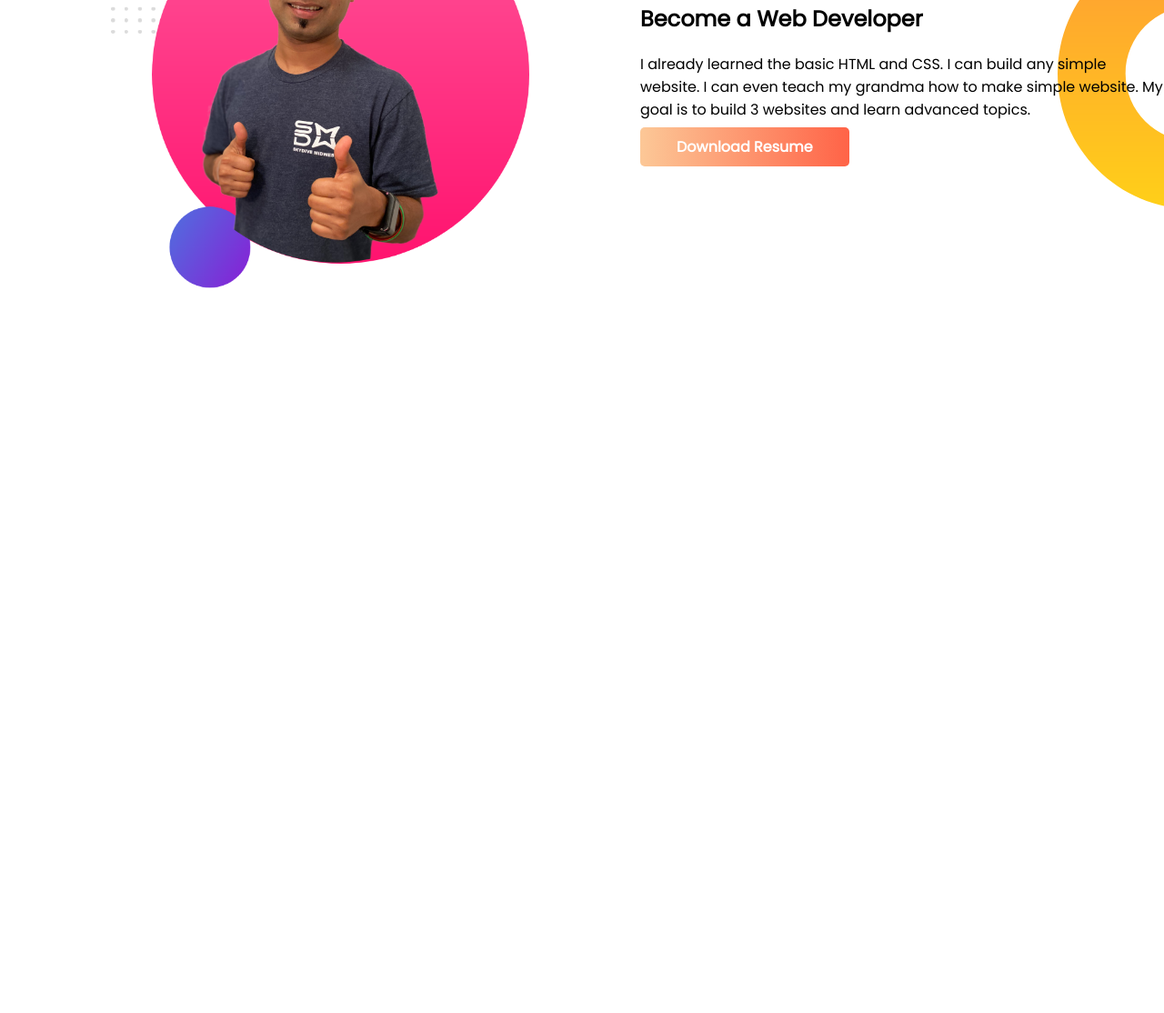
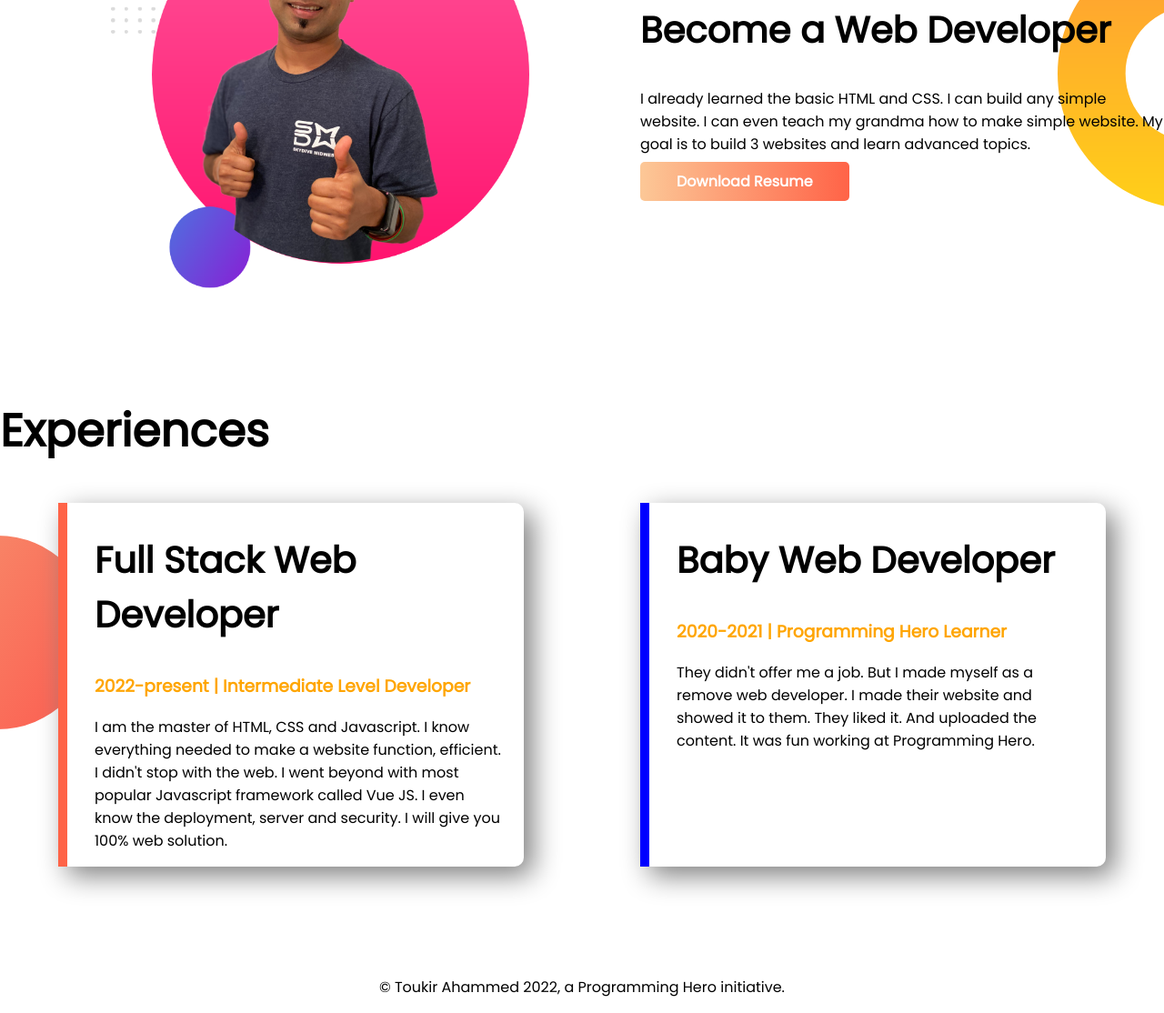
Before and after one commit to comconToukir/developer-portfolio, a plain HTML site: page index.html in a window 1280 px wide. Shown: the part 813-1927 px from the top of the page at 91% size. Before the commit the page ends 1250 px from the top, so only its background shows below. Drawn offline with Linux system fonts and the light colour scheme.

Commit message:
added exp-area and footer

```diff
--- a/index.html
+++ b/index.html
@@ -14,7 +14,7 @@
     <link rel="stylesheet" href="style.css" />
   </head>
   <body>
-    <section class="top-banner">
+    <section class="top-banner flexible-container">
       <div class="half-width">
         <h1>Welcome To</h1>
         <h1><span class="orange-color">Toukir Ahammed's</span>'s World</h1>
@@ -26,7 +26,7 @@
         <img src="images/jhankar.png" alt="Jhankar Mahbub">
       </div>
     </section>
-    <section class="dream-big">
+    <section class="dream-big flexible-container">
       <div class="half-width">
         <img src="images/jhankar2.png" alt="">
       </div>
@@ -37,5 +37,23 @@
         <a class="orange-button" href="" target="_blank">Download Resume</a>
       </div>
     </section>
+    <section class="exp-area">
+      <h1>Experiences</h1>
+      <div class="flexible-container">
+        <div id="full-stack-dev" class="half-width exp-card">
+          <h2>Full Stack Web Developer</h2>
+          <h3 class="orange-color">2022-present | Intermediate Level Developer</h3>
+          <p>I am the master of HTML, CSS and Javascript. I know everything needed to make a website function, efficient. I didn't stop with the web. I went beyond with most popular Javascript framework called Vue JS. I even know the deployment, server and security. I will give you 100% web solution.</p>
+        </div>
+        <div class="half-width exp-card">
+          <h2>Baby Web Developer</h2>
+          <h3 class="orange-color">2020-2021 | Programming Hero Learner</h3>
+          <p>They didn't offer me a job. But I made myself as a remove web developer. I made their website and showed it to them. They liked it. And uploaded the content. It was fun working at Programming Hero.</p>
+        </div>
+      </div>
+    </section>
   </body>
+  <footer>
+    <p>© Toukir Ahammed 2022, a Programming Hero initiative.</p>
+  </footer>
 </html>
--- a/style.css
+++ b/style.css
@@ -6,10 +6,13 @@ body {
 h1 {
   font-size: 50px;
 }
-h1 .orange-color {
+h2 {
+  font-size: 40px;
+}
+.orange-color {
   color: orange
 }
-section {
+.flexible-container {
   display: flex;
   margin-bottom: 120px;
 }
@@ -40,3 +43,26 @@ section {
   background-repeat: no-repeat;
   background-position: right;
 }
+.exp-area {
+  background-image: url(images/exp-bg.png);
+  background-repeat: no-repeat;
+  background-position: left;
+
+}
+.exp-card {
+  width: 40%;
+  background-color: #fff;
+  margin-left: 5%;
+  margin-right: 5%;
+  padding-left: 30px;
+  padding-right: 20px;
+  box-shadow: 10px 10px 30px gray;
+  border-radius: 0 10px 10px 0;
+  border-left: 10px solid blue;
+}
+#full-stack-dev {
+  border-left: 10px solid tomato;
+}
+footer p {
+  text-align: center;
+}
```
